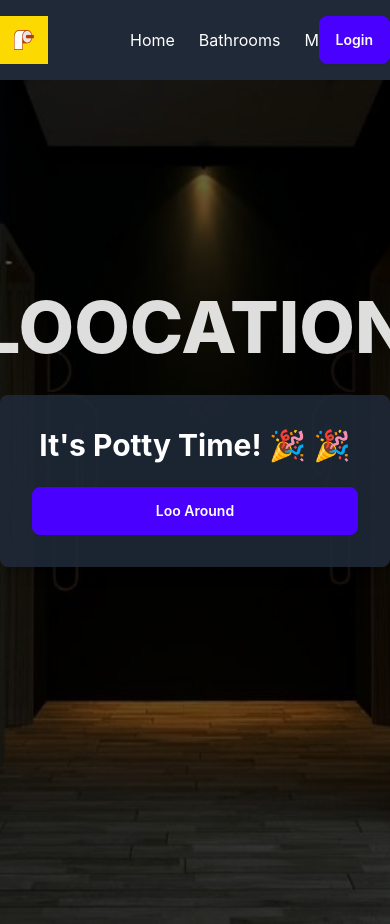
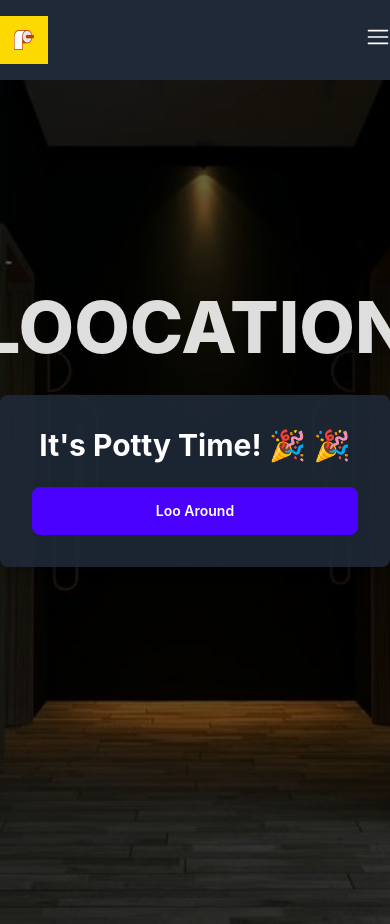
Before and after one commit to LLU27/Loocation, a React (Vite) app in the folder FrontEnd/loocation/: page / in a window 390 px wide. Built offline with nearby package versions, Linux system fonts and the light colour scheme; no server answers.

Commit message:
navbar responsive

```diff
--- a/FrontEnd/loocation/src/components/NavBar.jsx
+++ b/FrontEnd/loocation/src/components/NavBar.jsx
@@ -1,23 +1,38 @@
 import { Link, useNavigate } from 'react-router-dom';
 import logo from '../assets/logo.png';
 import { useAuth } from './AuthContext';
+import { useState } from 'react';
+import { RxHamburgerMenu } from 'react-icons/rx';
 const NavBar = () => {
   const { user, userId, logout } = useAuth();
   const navigate = useNavigate();
+  const [isOpen, setIsOpen] = useState(false);
+
   const handleLogout = () => {
     navigate('/');
     logout();
   };
+
+  const toggleMenu = () => {
+    setIsOpen(!isOpen);
+  };
+
   return (
-    <nav className='bg-gray-800 text-white py-4'>
-      <div className='container mx-auto flex items-center justify-between'>
-        <div className='flex items-center w-1/3'>
+    <nav className='bg-gray-800 text-white'>
+      <div className='container mx-auto flex items-center justify-between py-4'>
+        <div className='flex items-center'>
           <Link to='/'>
             <img src={logo} alt='Logo' className='h-12 w-auto' />
           </Link>
         </div>
 
-        <div className='space-x-6 flex justify-evenly w-1/3'>
+        <div className='lg:hidden'>
+          <button onClick={toggleMenu} className='text-white focus:outline-none'>
+            <RxHamburgerMenu className='w-6 h-6' />
+          </button>
+        </div>
+
+        <div className='hidden lg:flex space-x-6'>
           <Link to='/' className='hover:text-gray-400'>
             Home
           </Link>
@@ -34,7 +49,7 @@ const NavBar = () => {
           )}
         </div>
 
-        <div className='space-x-4 w-1/3 flex justify-end items-center'>
+        <div className='hidden lg:flex space-x-4 items-center'>
           {user ? (
             <>
               <span className='text-white'>Hi, {user}</span>
@@ -49,6 +64,36 @@ const NavBar = () => {
           )}
         </div>
       </div>
+
+      {isOpen && (
+        <div className='lg:hidden'>
+          <div className='px-2 pt-2 pb-3 space-y-1'>
+            <Link to='/' className='block text-white py-2 text-center hover:bg-gray-700'>
+              Home
+            </Link>
+            <Link to='/bathrooms' className='block text-white py-2 text-center hover:bg-gray-700'>
+              Bathrooms
+            </Link>
+            <Link to='/map' className='block text-white py-2 text-center hover:bg-gray-700'>
+              Map
+            </Link>
+            {user && (
+              <Link to={`/user/${userId}/bathrooms`} className='block text-white py-2 text-center hover:bg-gray-700'>
+                Saved Bathrooms
+              </Link>
+            )}
+            {user ? (
+              <button onClick={handleLogout} className='block w-1/2 mx-auto py-2 text-center btn btn-primary'>
+                Logout
+              </button>
+            ) : (
+              <Link to='/login' className='block w-full py-2 text-center btn btn-primary'>
+                Login
+              </Link>
+            )}
+          </div>
+        </div>
+      )}
     </nav>
   );
 };
```
Also changed, not shown: 1 other file (tests, documents, lock files or other folders).
